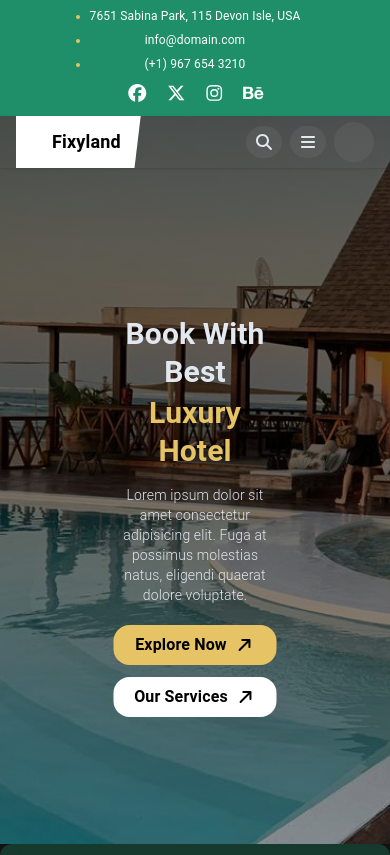
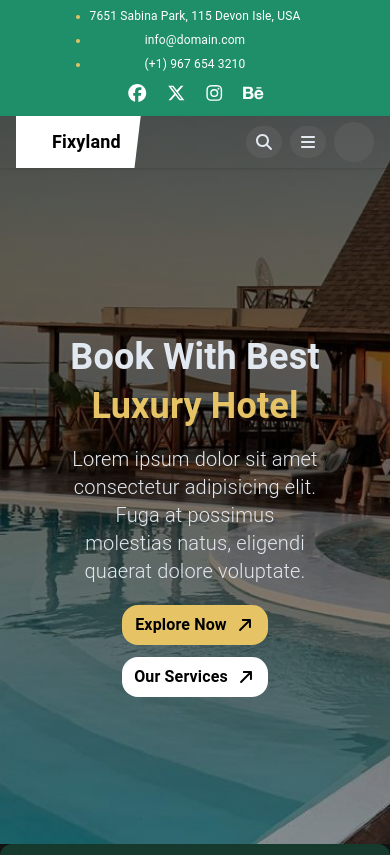
Before and after one commit to WhiteSh4dow1/zytronic, a Next.js app: page / in a window 390 px wide. Shown: the top 855 px of the page. Built offline with nearby package versions, Linux system fonts and the light colour scheme; some icons are missing; what @mui/material-nextjs would draw is missing.

Commit message:
better design in header with mobile view

```diff
--- a/src/app/globals.css
+++ b/src/app/globals.css
@@ -37,7 +37,7 @@ body {
 #header{
     background:
     linear-gradient(rgba(0,0,0,0.7), rgba(0,0,0,0.4)),
-    url('../../public/header.png');
+    url('/header.png');
 
   height: 100vh;
   background-repeat: no-repeat;
@@ -54,6 +54,7 @@ body {
   text-align: center;
   margin-top: 60px;
   padding-top: 60px;
+  width: 250px;
 }
 
 .main-yellow{
--- a/src/app/page.jsx
+++ b/src/app/page.jsx
@@ -19,23 +19,23 @@ import Footer from "./_components/Footer/Footer";
 export default function Home() {
   return (
     <>
-      <div className="header-layer text-center px-4 py-8 ">
+      <div className="header-layer text-center px-0 py-8 ">
         {/* Heading */}
-        <div className="text-3xl sm:text-4xl md:text-5xl lg:text-6xl font-bold leading-tight mt-10 text-slate-200">
+        <div className=" text-4xl md:text-5xl lg:text-6xl font-bold leading-tight mt-10 text-slate-200">
           <h1>Book With Best</h1>
           <span className="main-yellow block mt-1">Luxury Hotel</span>
         </div>
 
         {/* Paragraph */}
         <div>
-          <p className="text-sm sm:text-base md:text-lg mt-4 font-light max-w-2xl text-center mx-auto text-slate-200">
+          <p className="text-xl w-full md:text-lg mt-4 font-light  text-center mx-auto text-slate-200">
             Lorem ipsum dolor sit amet consectetur adipisicing elit. Fuga at
             possimus molestias natus, eligendi quaerat dolore voluptate.
           </p>
         </div>
 
         {/* Buttons */}
-        <div className="mt-5 flex flex-col sm:flex-row justify-center gap-3">
+        <div className="mt-5 flex flex-col sm:flex-row justify-center gap-3 w-fit mx-auto text-center">
           <button className="btn-yellow flex items-center justify-center gap-2">
             Explore Now
             <FontAwesomeIcon icon={faArrowRight} className="-rotate-45" />
```
